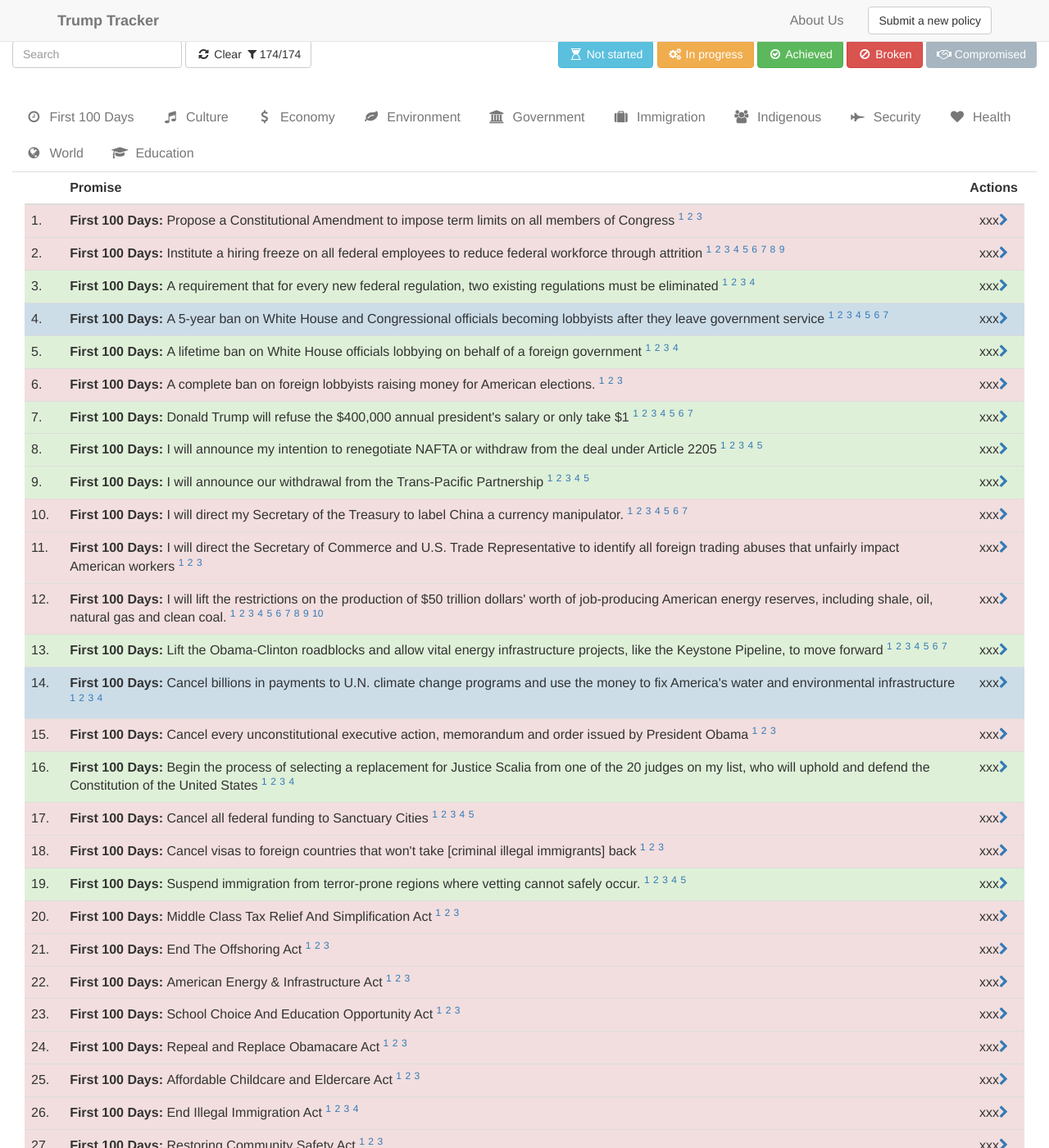
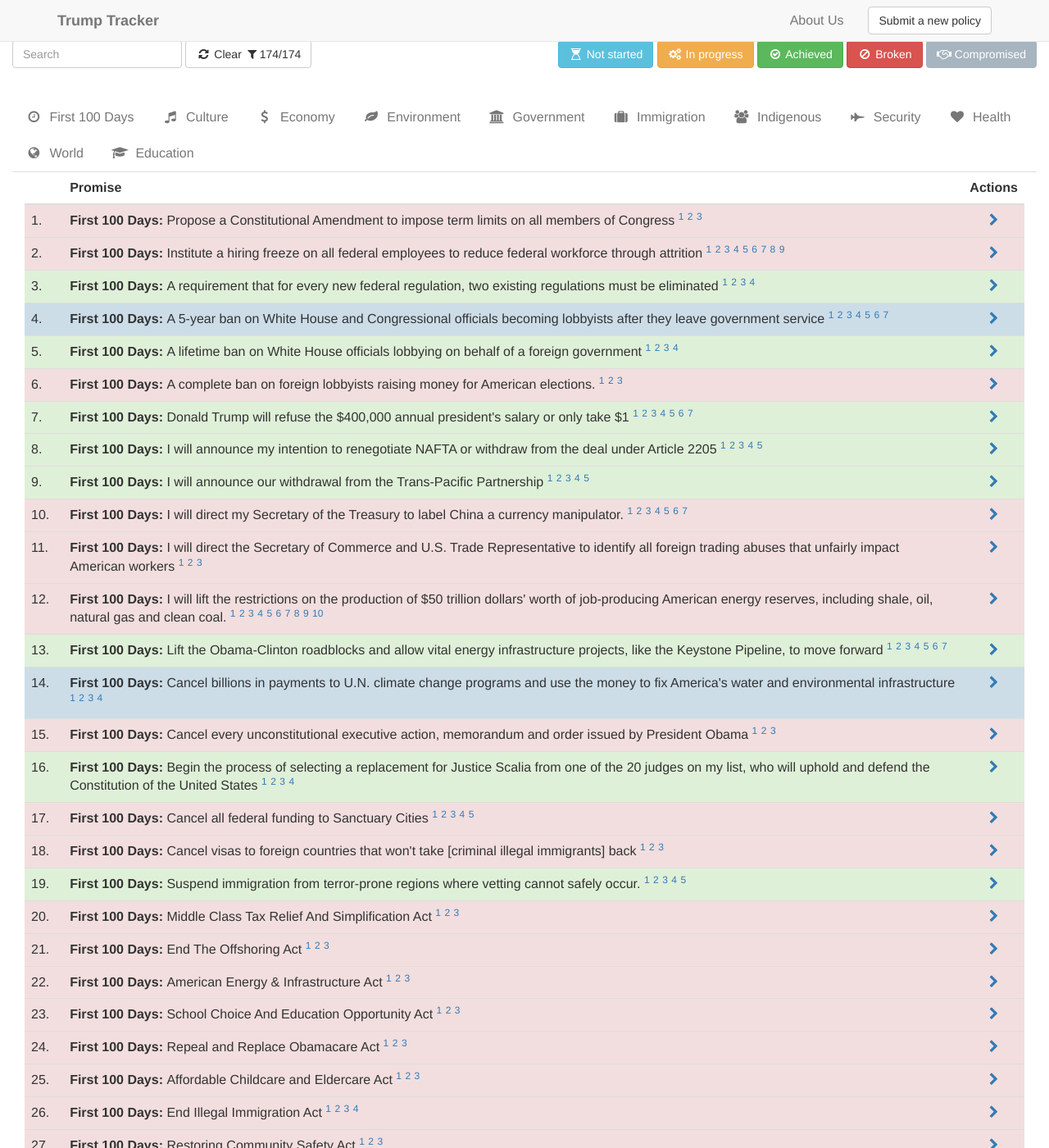
Before and after one commit to janjiid/dki, a Jekyll site: the page built from index.html, in a window 1280 px wide and 1400 px high, scrolled down 370 px. Shown: the whole window at 82% size. Built offline with Jekyll 4.4.1, drawn with Linux system fonts in a browser that asks for light colours; nearby versions of some CDN libraries; some of the changed text lies outside the part shown.

Commit message:
index.html

```diff
--- a/index.html
+++ b/index.html
@@ -174,7 +174,7 @@
                         </td> -->
                         <td class="promise__actions">
                             <!-- comment and twitter integration -->
-                            xxx<a href="{{ site.url }}{{ promise.url | replace: 'https://trumptracker.github.io', '' }}"><i class="fa fa-chevron-right" aria-hidden="true"></i></a>
+                            <a href="{{ site.url }}{{ promise.url | replace: 'https://trumptracker.github.io', '' }}"><i class="fa fa-chevron-right" aria-hidden="true"></i></a>
 
                         </td>
                     </tr>
```
